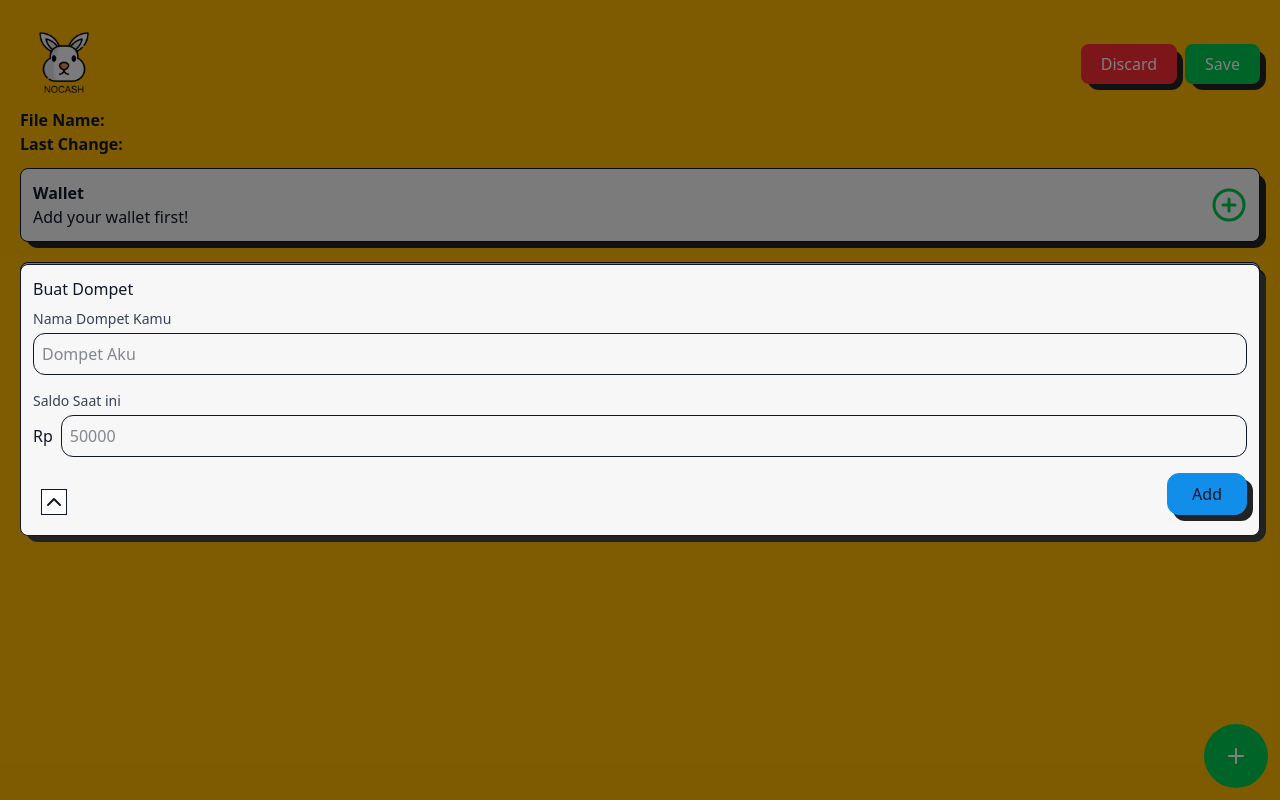
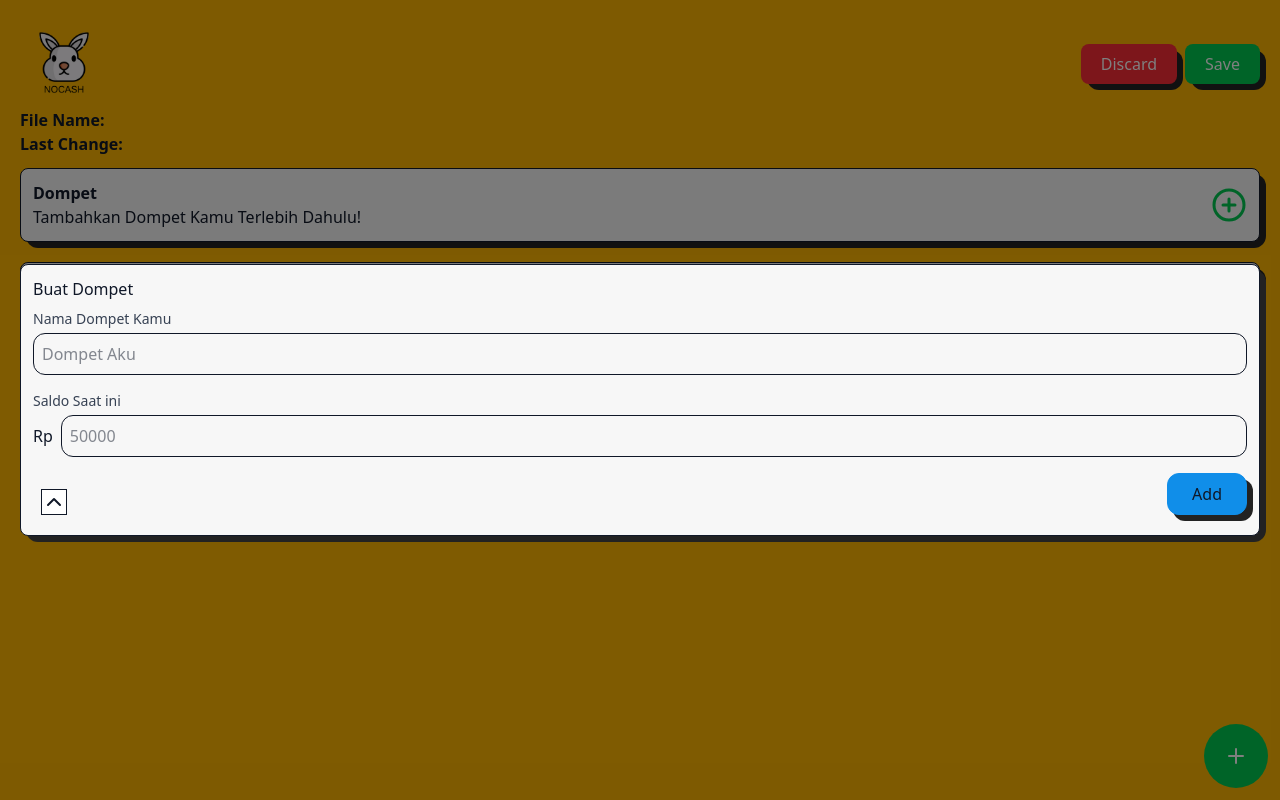
Before and after one commit to difhaels/nocash-react, a React (Vite) app: page /home in a window 1280 px wide. Built offline with nearby package versions, Linux system fonts and the light colour scheme.

Commit message:
dompet v1.2

```diff
--- a/src/components/Wallet.jsx
+++ b/src/components/Wallet.jsx
@@ -6,14 +6,14 @@ export default function Wallet({onAdd}) {
   return (
     <div className="border-[1px] rounded-lg bg-[#F7F7F7] relative z-[5] w-full p-3 flex justify-between items-center ">
       <div>
-        <h1 className="font-semibold">Wallet</h1>
+        <h1 className="font-semibold">Dompet</h1>
         {acc ? (
           <div className="flex gap-1">
             <h1>Rp </h1>
             <h1>100.000</h1>
           </div>
         ) : (
-          <h1>Add your wallet first!</h1>
+          <h1>Tambahkan Dompet Kamu Terlebih Dahulu!</h1>
         )}
       </div>
       <div>
```
